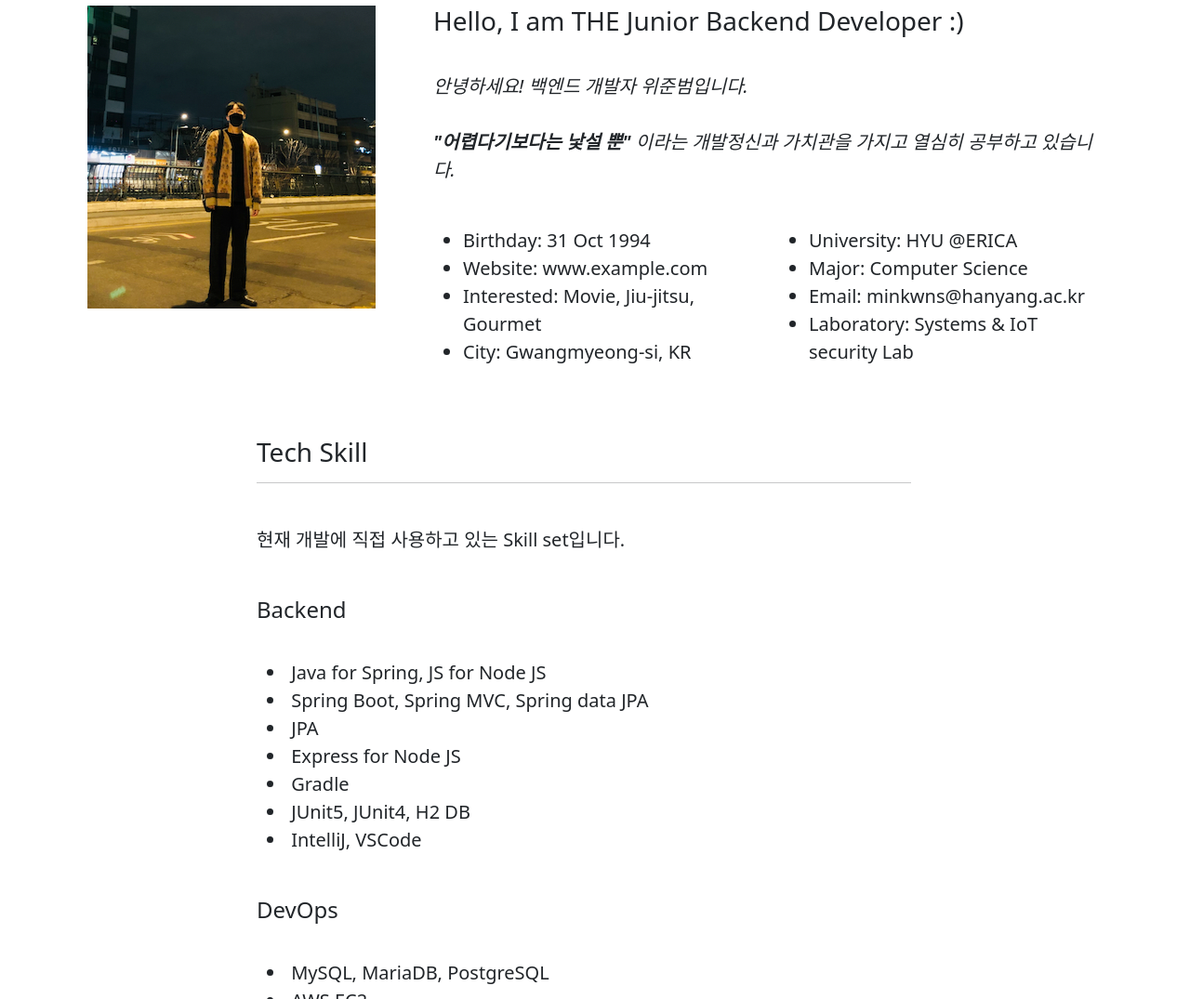
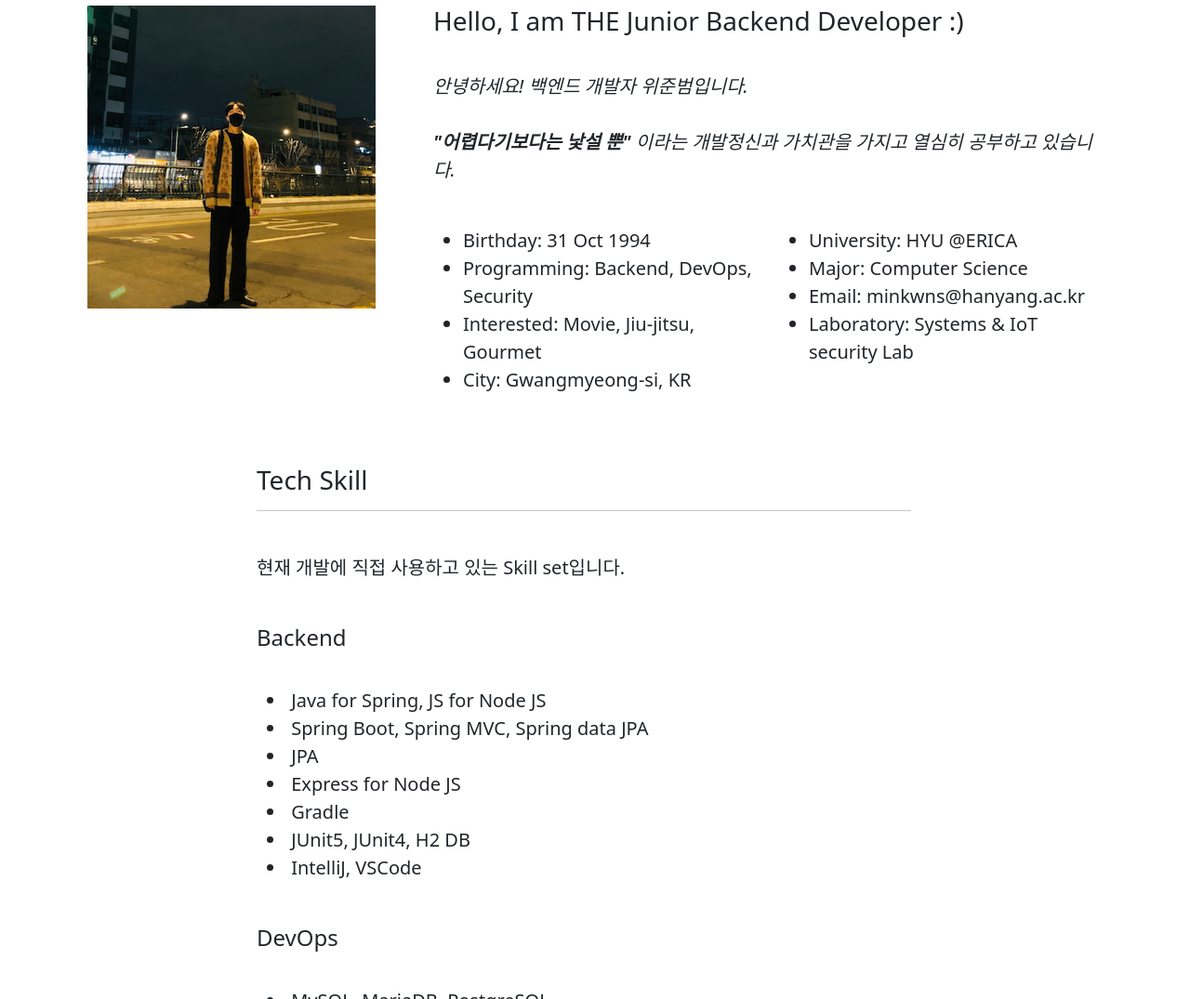
Before and after one commit to minkwns/pfolio, a plain HTML site: page index.html in a window 1280 px wide. Shown: the part 938-2013 px from the top of the page at 93% size. Drawn offline with nearby package versions, Linux system fonts and the light colour scheme.

Commit message:
upload files

```diff
--- a/index.html
+++ b/index.html
@@ -63,7 +63,7 @@
                         <div class="col-lg-6">
                           <ul>
                             <li><i class="bi bi-chevron-right"></i> <strong>Birthday:</strong> <span> 31 Oct 1994</span></li>
-                            <li><i class="bi bi-chevron-right"></i> <strong>Website:</strong> <span> www.example.com</span></li>
+                            <li><i class="bi bi-chevron-right"></i> <strong>Programming:</strong> <span> Backend, DevOps, Security</span></li>
                             <li><i class="bi bi-chevron-right"></i> <strong>Interested:</strong> <span> Movie, Jiu-jitsu, Gourmet</span></li>
                             <li><i class="bi bi-chevron-right"></i> <strong>City:</strong> <span> Gwangmyeong-si, KR</span></li>
                           </ul>
```
